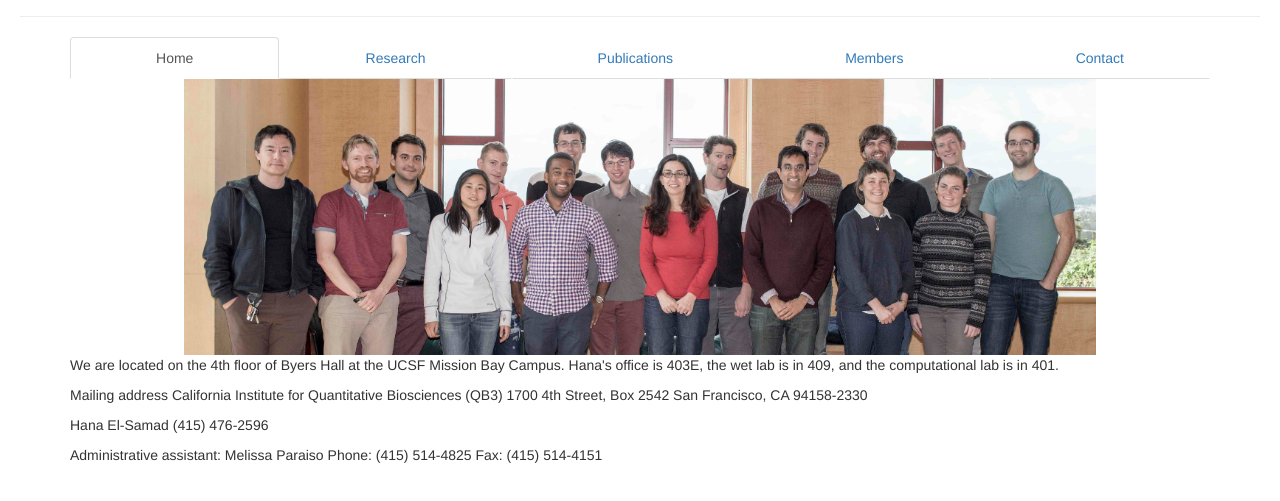
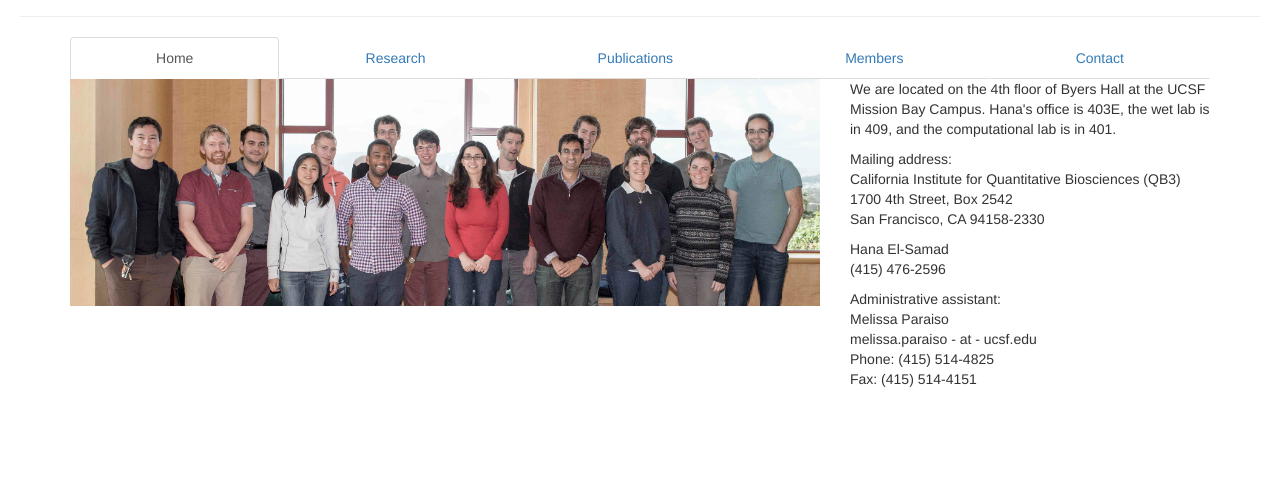
Before and after one commit to susanychen/El-Samad-LabWebsite, a plain HTML site: page contact.html in a window 1280 px wide. Shown: the part 83-584 px from the top of the page. Drawn offline with nearby package versions, Linux system fonts and the light colour scheme; files whose address does not match are found by name.

Commit message:
Defined new tasks as of 20151015

```diff
--- a/contact.html
+++ b/contact.html
@@ -31,22 +31,30 @@
         <li><a href="contact.html">Contact</a></li>
 	</ul>
 
+<div class="row">
+	<div class="col-sm-8">
 	<img src="/Users/susanychen/ElSamadLabWebsite-Git/img/group.jpg" class="img-responsive center-block" alt="GroupPic" width="912" height="708">
+	</div>
 
+	<div class="col-sm-4">
 	<p >We are located on the 4th floor of Byers Hall at the UCSF Mission Bay Campus. Hana's office is 403E, the wet lab is in 409, and the computational lab is in 401.</p>
 
-	<p >Mailing address
-	California Institute for Quantitative Biosciences (QB3)
-	1700 4th Street, Box 2542
-	San Francisco, CA 94158-2330</p>
+	<div >Mailing address: </div>
+	<div>California Institute for Quantitative Biosciences (QB3) </div>
+	<div>1700 4th Street, Box 2542 </div>
+	<p>San Francisco, CA 94158-2330</p>
 
-	<p >Hana El-Samad
-	(415) 476-2596</p>
+	<div >Hana El-Samad</div>
+	<p>(415) 476-2596</p>
 
-	<p >Administrative assistant:
-	Melissa Paraiso <melissa.paraiso - at - ucsf.edu>
-	Phone: (415) 514-4825
-	Fax: (415) 514-4151</p>
+	<div>Administrative assistant: </div>
+	<div>Melissa Paraiso </div>
+	<div>melissa.paraiso - at - ucsf.edu</div>
+	<div>Phone: (415) 514-4825</div>
+	<div>Fax: (415) 514-4151</div>
+	</div>
+
+</div>
 
 </div>
 
```
Also changed, not shown: index.html (+0 -2 lines), 1 other file.
